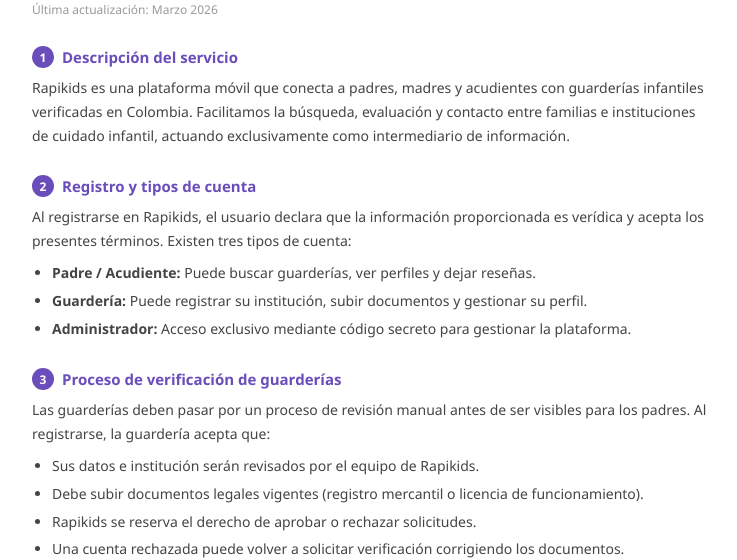
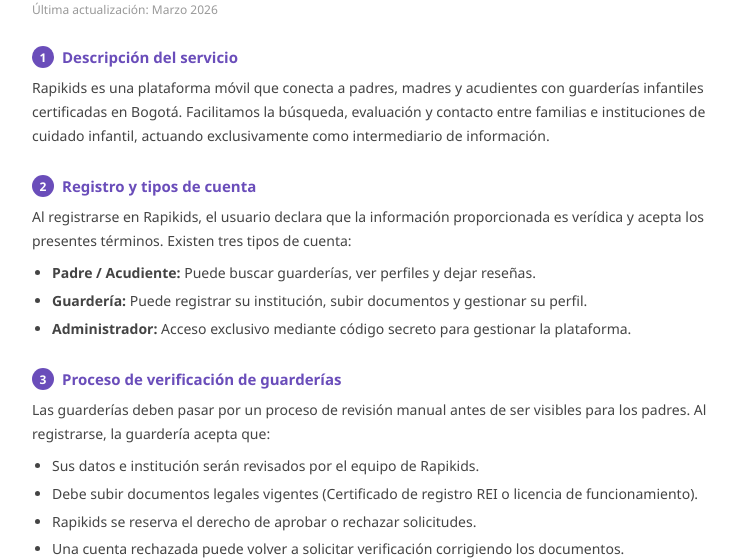
Before and after one commit to Juan-montoya-22/Rapikids-0.1, a plain HTML site: page index.html in a window 1280 px wide. Shown: the part 204-764 px from the top of the page, without its empty margins (268-1005 px from the left). Drawn offline with Linux system fonts and the light colour scheme.

Commit message:
Update service description and verification process

```diff
--- a/index.html
+++ b/index.html
@@ -113,7 +113,7 @@
 
     <div class="section">
       <h3><span class="num">1</span> Descripción del servicio</h3>
-      <p>Rapikids es una plataforma móvil que conecta a padres, madres y acudientes con guarderías infantiles verificadas en Colombia. Facilitamos la búsqueda, evaluación y contacto entre familias e instituciones de cuidado infantil, actuando exclusivamente como intermediario de información.</p>
+      <p>Rapikids es una plataforma móvil que conecta a padres, madres y acudientes con guarderías infantiles certificadas en Bogotá. Facilitamos la búsqueda, evaluación y contacto entre familias e instituciones de cuidado infantil, actuando exclusivamente como intermediario de información.</p>
     </div>
 
     <div class="section">
@@ -131,7 +131,7 @@
       <p>Las guarderías deben pasar por un proceso de revisión manual antes de ser visibles para los padres. Al registrarse, la guardería acepta que:</p>
       <ul>
         <li>Sus datos e institución serán revisados por el equipo de Rapikids.</li>
-        <li>Debe subir documentos legales vigentes (registro mercantil o licencia de funcionamiento).</li>
+        <li>Debe subir documentos legales vigentes (Certificado de registro REI o licencia de funcionamiento).</li>
         <li>Rapikids se reserva el derecho de aprobar o rechazar solicitudes.</li>
         <li>Una cuenta rechazada puede volver a solicitar verificación corrigiendo los documentos.</li>
       </ul>
```
